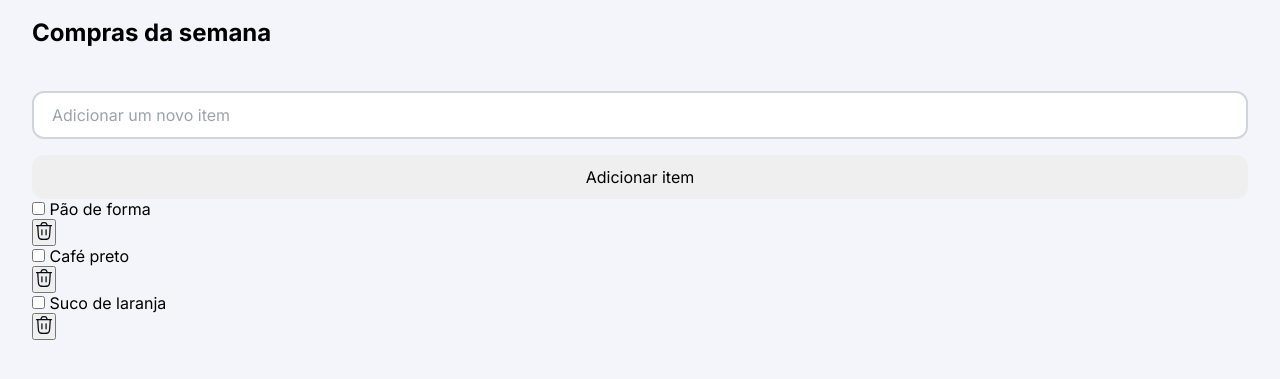
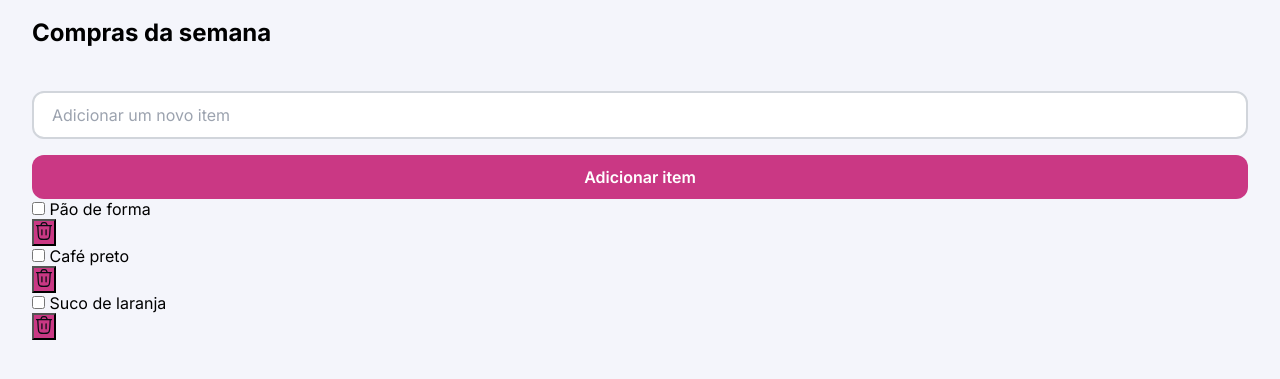
Before and after one commit to saradiniz203-arch/sala-de-aula, a plain HTML site: page index.html in a window 1280 px wide. Shown: the part 87-466 px from the top of the page. Drawn offline with Linux system fonts and the light colour scheme.

Commit message:
Finalizei a estilização da section adicionar-item
Finalizei a estilização da section adicionar-item

```diff
--- a/style.css
+++ b/style.css
@@ -61,3 +61,14 @@ input, button {
     color: var(--content-tertiary);
   }
 }
+
+button {
+  background: var(--color-brand);
+  color: #FFF;
+  font-weight: 600;
+}
+
+button:hover {
+  background: var(--color-brand-hover);
+  transition: background 0.4s;
+}
```
